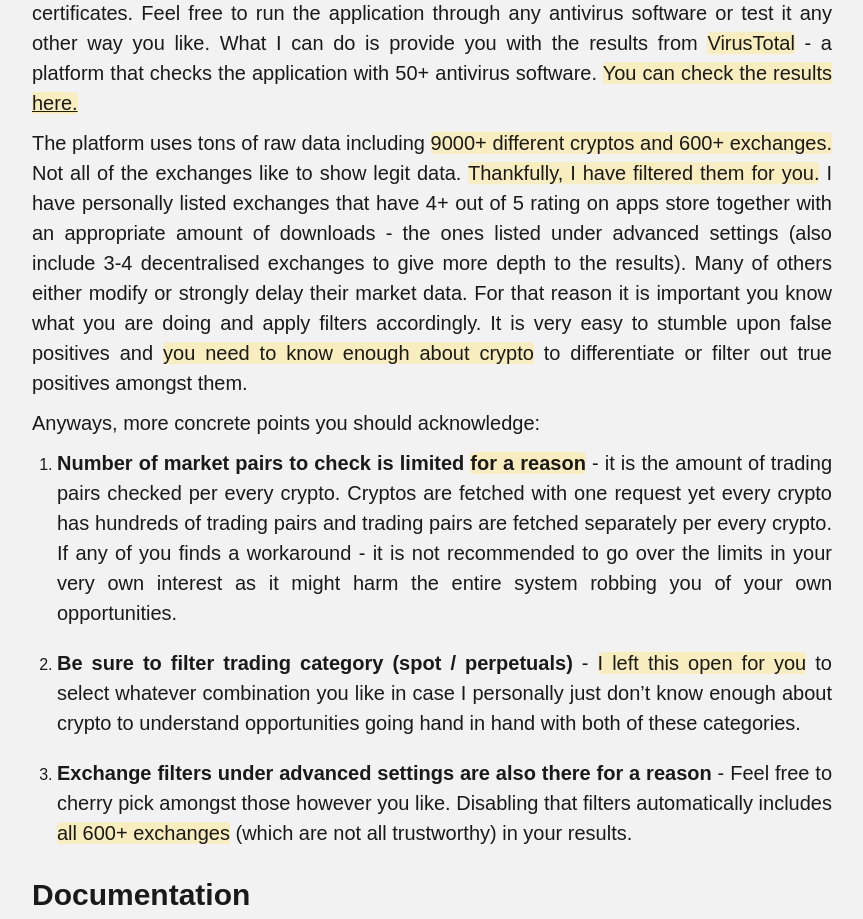
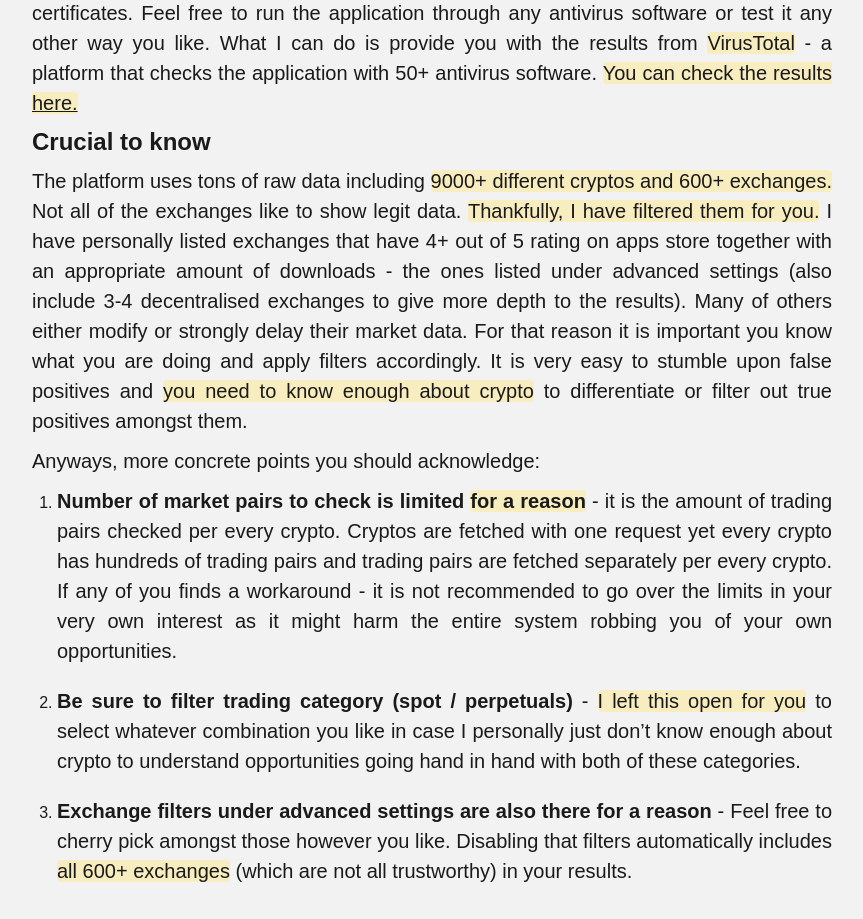
Before and after one commit to EharK/Sir_Bofi_Landing, a Svelte app: page / in a window 1280 px wide. Shown: the part 1840-2759 px from the top of the page, without its empty margins (208-1071 px from the left). Built offline with nearby package versions, Linux system fonts and the light colour scheme.

Commit message:
New design is better! :D

```diff
--- a/src/App.svelte
+++ b/src/App.svelte
@@ -139,6 +139,7 @@
                     check the results <a href="https://www.virustotal.com/gui/file/38afa7d0826366889091850ac31d7f10350304533d374be6c179b0b340924d82/detection"
                                          class="inline" target="_blank">here.</a></span>
                 </p>
+                <h3>Crucial to know</h3>
                 <p>
                     The platform uses tons of raw data including <span class="hl">9000+ different cryptos and 600+ exchanges.</span>
                     Not all of the exchanges like to show legit data. <span class="hl"> Thankfully, I have filtered them for you.</span>
```
Also changed, not shown: 2 other files (tests, documents, lock files or other folders).
